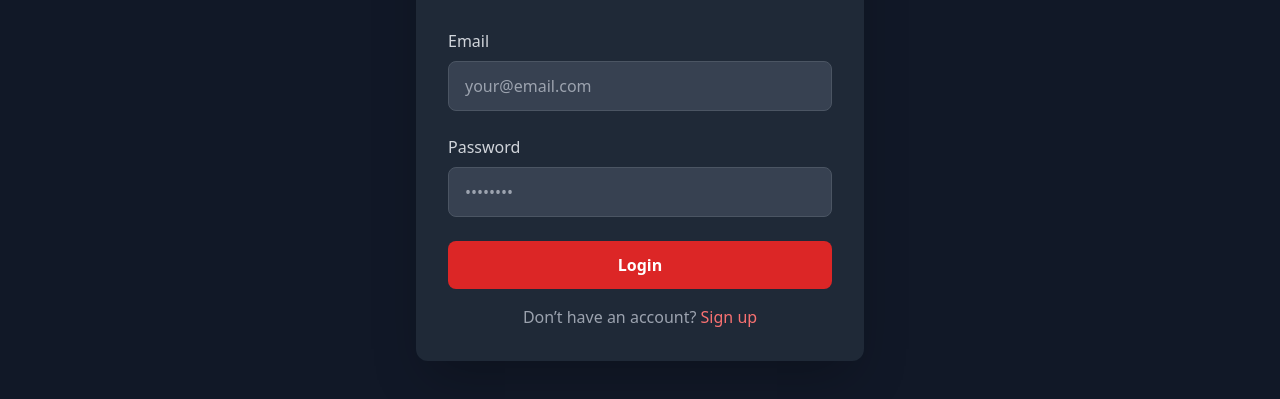
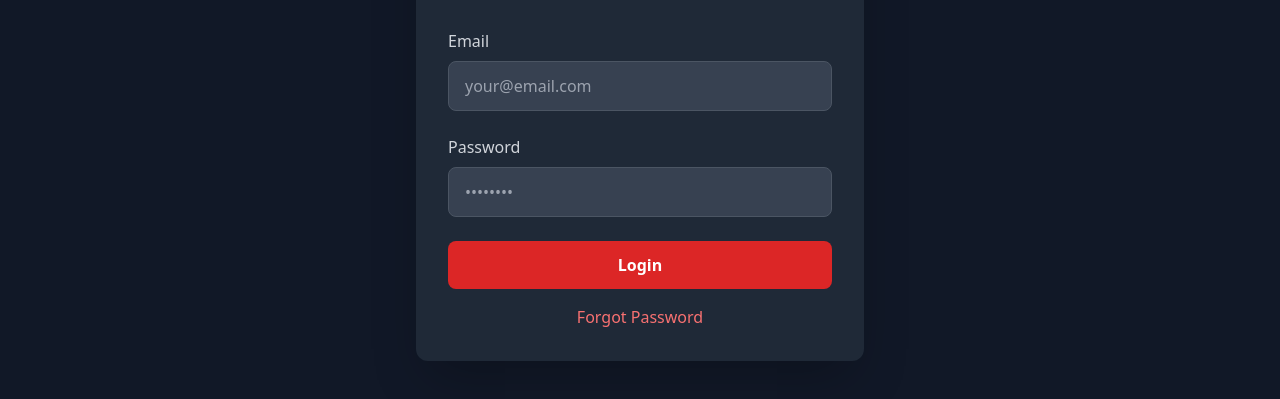
Before and after one commit to Saiikoh/VIZARYON, a plain HTML site: page login.html in a window 1280 px wide. Shown: the part 235-634 px from the top of the page. Drawn offline with nearby package versions, Linux system fonts and the light colour scheme.

Commit message:
login.html

```diff
--- a/login.html
+++ b/login.html
@@ -68,8 +68,8 @@
                 </button>
 
                 <p class="text-center text-gray-400 mt-4">
-                    Don’t have an account?
-                    <a href="signup.html" class="text-red-400 hover:text-red-300">Sign up</a>
+
+                    <a href="forgot_password.html" class="text-red-400 hover:text-red-300">Forgot Password</a>
                 </p>
             </form>
         </div>
```
